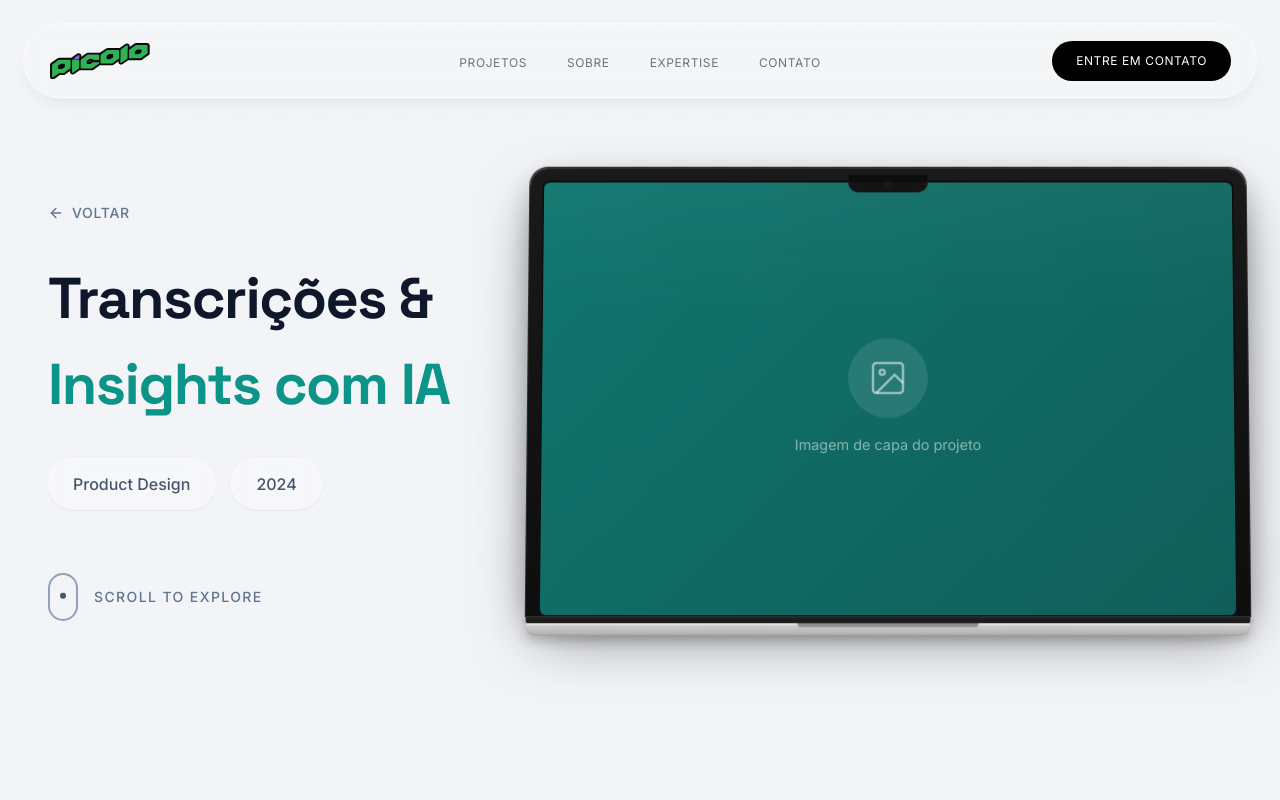
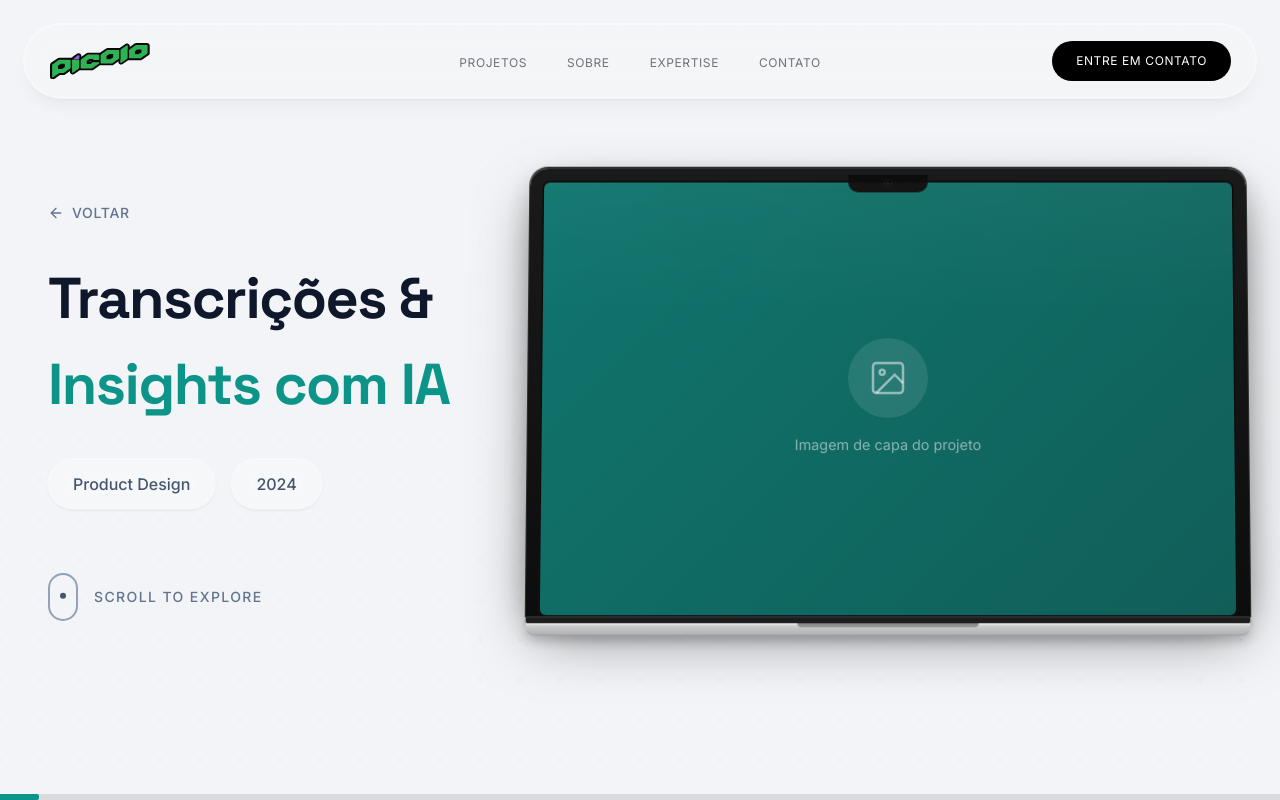
Before and after one commit to elpicollon/elpicollon.github.io, a React (Vite) app: page /projeto/transcricoes-insights-ia in a window 1280 px wide. Built offline with nearby package versions, Linux system fonts and the light colour scheme.

Commit message:
feat: Implement scroll cooldown for navigation, refine section transition animations, and add a reading progress bar.

```diff
--- a/src/components/ProjectPageLayout.tsx
+++ b/src/components/ProjectPageLayout.tsx
@@ -26,7 +26,8 @@ export function ProjectPageLayout({ sections, headerContent, footerContent }: Pr
     const [showScrollTop, setShowScrollTop] = useState(false);
     const sectionRefs = useRef<(HTMLDivElement | null)[]>([]);
     const scrollContainerRef = useRef<HTMLDivElement>(null);
-    const isScrolling = useRef(false);
+    const lastScrollTime = useRef<number>(0);
+    const SCROLL_COOLDOWN = 1200; // ms between scroll navigations (covers full trackpad gesture with momentum)
 
     // Desktop detection
     useEffect(() => {
@@ -43,39 +44,30 @@ export function ProjectPageLayout({ sections, headerContent, footerContent }: Pr
 
     // Navigate to section
     const navigateToSection = useCallback((index: number) => {
-        if (index < 0 || index >= sections.length || isScrolling.current) return;
+        const now = Date.now();
+        const timeSinceLastScroll = now - lastScrollTime.current;
 
-        isScrolling.current = true;
+        if (index < 0 || index >= sections.length) return;
+        if (timeSinceLastScroll < SCROLL_COOLDOWN) return;
+
+        lastScrollTime.current = now;
         setActiveIndex(index);
         setShowFooter(false);
-
-        sectionRefs.current[index]?.scrollIntoView({
-            behavior: 'smooth',
-            block: 'start'
-        });
-
-        // Reset scrolling flag after animation
-        setTimeout(() => {
-            isScrolling.current = false;
-        }, 600);
-    }, [sections.length]);
+    }, [sections.length, SCROLL_COOLDOWN]);
 
     // Navigate to footer
     const navigateToFooter = useCallback(() => {
-        if (isScrolling.current) return;
+        const now = Date.now();
+        if (now - lastScrollTime.current < SCROLL_COOLDOWN) return;
 
-        isScrolling.current = true;
+        lastScrollTime.current = now;
         setShowFooter(true);
 
         document.getElementById('project-footer')?.scrollIntoView({
             behavior: 'smooth',
             block: 'start'
         });
-
-        setTimeout(() => {
-            isScrolling.current = false;
-        }, 600);
-    }, []);
+    }, [SCROLL_COOLDOWN]);
 
     // Keyboard navigation
     useEffect(() => {
@@ -114,11 +106,9 @@ export function ProjectPageLayout({ sections, headerContent, footerContent }: Pr
         return () => window.removeEventListener('keydown', handleKeyDown);
     }, [activeIndex, isDesktop, sections.length, showFooter, footerContent, navigateToSection, navigateToFooter]);
 
-    // Wheel navigation with debounce
+    // Wheel navigation (throttle - immediate execution, then block)
     useEffect(() => {
         if (!isDesktop) return;
-
-        let wheelTimeout: NodeJS.Timeout;
 
         const handleWheel = (e: WheelEvent) => {
             // Don't block scrolling when footer is shown
@@ -135,10 +125,7 @@ export function ProjectPageLayout({ sections, headerContent, footerContent }: Pr
 
             e.preventDefault();
 
-            clearTimeout(wheelTimeout);
-            wheelTimeout = setTimeout(() => {
-                if (isScrolling.current) return;
-
+            // Execute immediately - throttle check is done inside navigateToSection
             if (e.deltaY > 0) {
                 // Scroll down
                 if (activeIndex < sections.length - 1) {
@@ -152,7 +139,6 @@ export function ProjectPageLayout({ sections, headerContent, footerContent }: Pr
                     navigateToSection(activeIndex - 1);
                 }
             }
-            }, 50);
         };
 
         const container = scrollContainerRef.current;
@@ -161,7 +147,6 @@ export function ProjectPageLayout({ sections, headerContent, footerContent }: Pr
         }
 
         return () => {
-            clearTimeout(wheelTimeout);
             if (container) {
                 container.removeEventListener('wheel', handleWheel);
             }
@@ -213,13 +198,11 @@ export function ProjectPageLayout({ sections, headerContent, footerContent }: Pr
                                 paddingRight: '2rem',
                             }}
                         >
-                            <AnimatePresence mode="wait">
                             <motion.div
                                 key={activeIndex}
-                                    initial={{ opacity: 0, y: 40 }}
+                                initial={{ opacity: 0, y: 15 }}
                                 animate={{ opacity: 1, y: 0 }}
-                                    exit={{ opacity: 0, y: -40 }}
-                                    transition={{ duration: 0.5, ease: 'easeOut' }}
+                                transition={{ duration: 0.3, ease: 'easeOut' }}
                             >
                                 {activeSection?.subtitle && (
                                     <span className="text-teal-600 text-sm font-medium tracking-wider uppercase mb-2 block">
@@ -231,7 +214,6 @@ export function ProjectPageLayout({ sections, headerContent, footerContent }: Pr
                                 </h2>
                                 {activeSection?.leftContent}
                             </motion.div>
-                            </AnimatePresence>
 
                             {/* Section Navigation - Now on the left side (hidden on hero) */}
                             {activeIndex > 0 && (
@@ -342,17 +324,14 @@ export function ProjectPageLayout({ sections, headerContent, footerContent }: Pr
                         >
                             <div style={{ width: '100%', maxWidth: '800px' }}>
                                 <RealisticMacBook>
-                                    <AnimatePresence mode="wait">
                                     <motion.div
                                         key={activeIndex}
-                                            initial={{ opacity: 0, scale: 0.95 }}
+                                        initial={{ opacity: 0, scale: 0.98 }}
                                         animate={{ opacity: 1, scale: 1 }}
-                                            exit={{ opacity: 0, scale: 1.05 }}
-                                            transition={{ duration: 0.4, ease: 'easeOut' }}
+                                        transition={{ duration: 0.3, ease: 'easeOut' }}
                                     >
                                         {activeSection?.mockupContent}
                                     </motion.div>
-                                    </AnimatePresence>
                                 </RealisticMacBook>
                             </div>
                         </div>
@@ -481,6 +460,34 @@ export function ProjectPageLayout({ sections, headerContent, footerContent }: Pr
                     </motion.button>
                 )}
             </AnimatePresence>
+
+            {/* Reading Progress Bar - Fixed at bottom */}
+            {isDesktop && !showFooter && (
+                <div
+                    style={{
+                        position: 'fixed',
+                        bottom: 0,
+                        left: 0,
+                        right: 0,
+                        height: '6px',
+                        backgroundColor: 'rgba(0, 0, 0, 0.1)',
+                        zIndex: 50,
+                    }}
+                >
+                    <motion.div
+                        style={{
+                            height: '100%',
+                            backgroundColor: '#0d9488',
+                            borderRadius: '0 2px 2px 0',
+                        }}
+                        initial={{ width: '0%' }}
+                        animate={{
+                            width: `${((activeIndex + 1) / sections.length) * 100}%`
+                        }}
+                        transition={{ duration: 0.3, ease: 'easeOut' }}
+                    />
+                </div>
+            )}
         </div>
     );
 }
```
Lines whose indentation alone changed are shown as unchanged.
